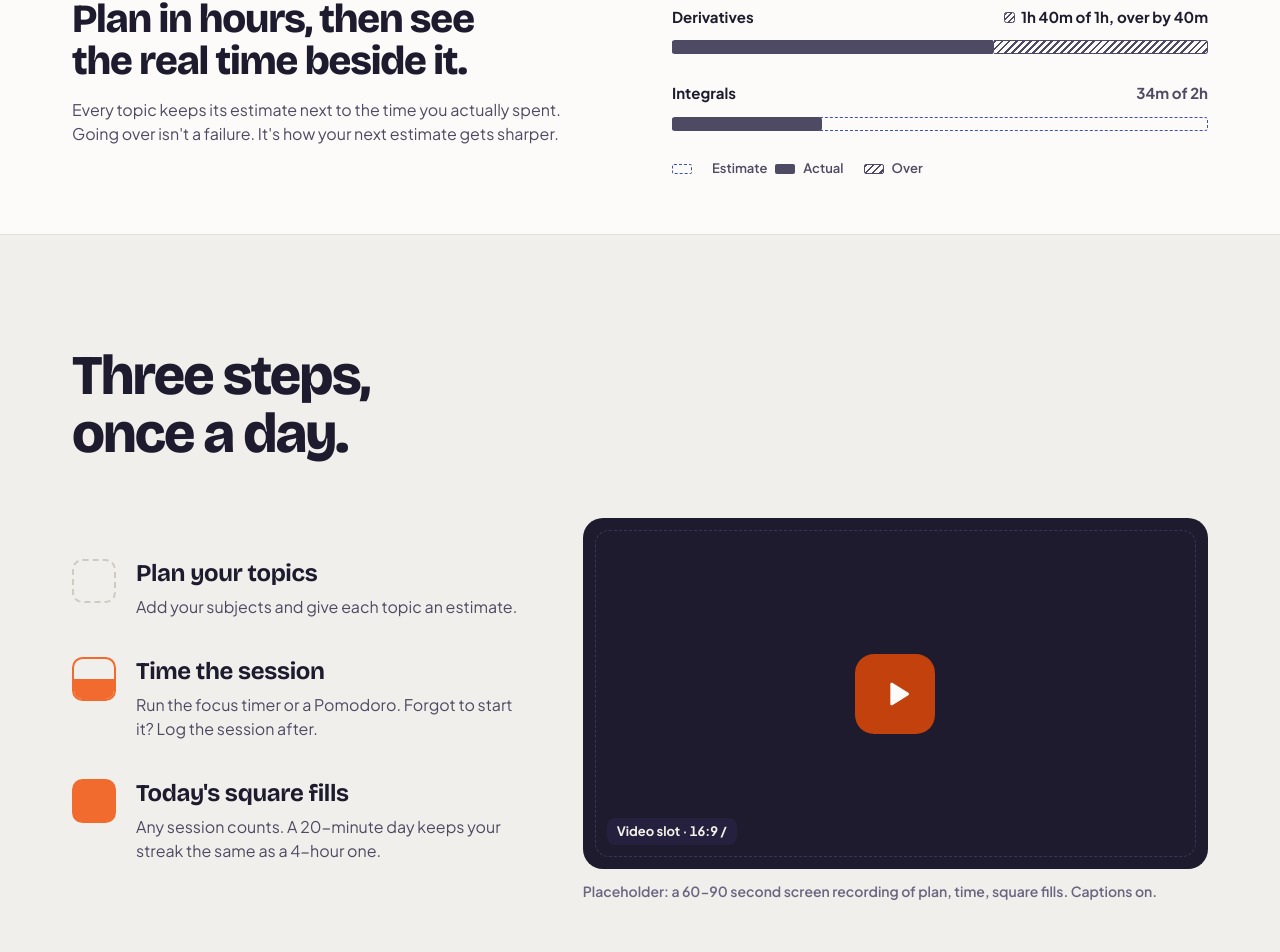
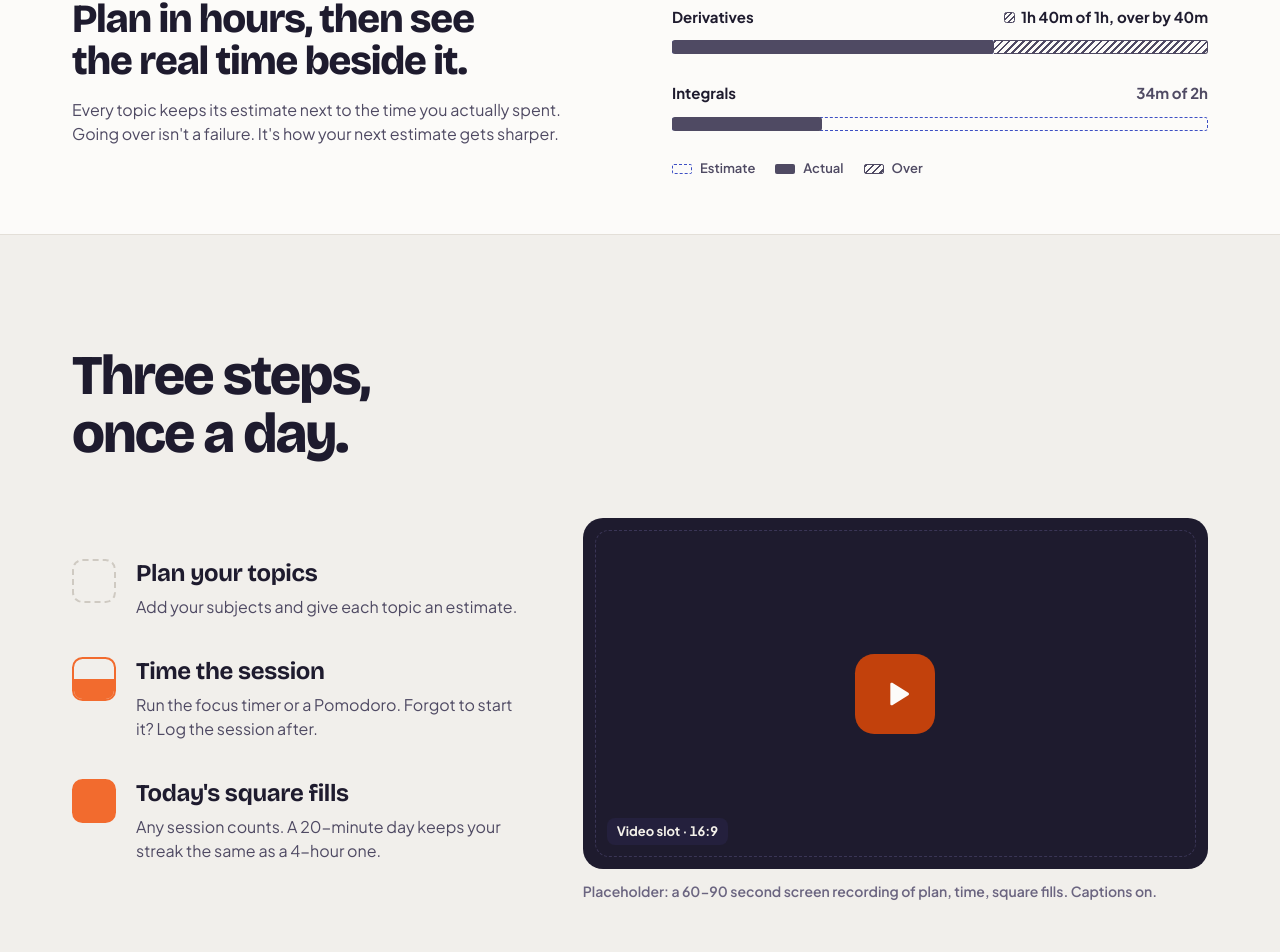
Before and after one commit to Geoffkai/StreakLy, a React (Vite) app in the folder client/: page / in a window 1280 px wide. Shown: the part 718-1670 px from the top of the page. Built offline with nearby package versions, Linux system fonts and the light colour scheme; no server answers.

Commit message:
fix(client): correct duplicate label and remove unnecessary text in Landing component

```diff
--- a/client/src/pages/Landing.tsx
+++ b/client/src/pages/Landing.tsx
@@ -286,9 +286,9 @@ export default function Landing() {
                     aria-hidden="true"
                     className="h-2.5 w-5 rounded-xs border-[1.5px] border-dashed border-indigo"
                   />
+                  Estimate
                 </li>
                 <li className="inline-flex items-center gap-2">
-                  Estimate
                   <span
                     aria-hidden="true"
                     className="h-2.5 w-5 rounded-xs bg-ink-2"
@@ -385,7 +385,7 @@ export default function Landing() {
                     </svg>
                   </button>
                   <span className="absolute bottom-6 left-6 rounded-lg bg-night-2 px-2.5 py-1 text-[13px] font-bold text-moon tabular-nums">
-                    Video slot · 16:9 /
+                    Video slot · 16:9
                   </span>
                 </div>
                 <figcaption className="mt-3 text-sm font-semibold text-ink-3">
```
